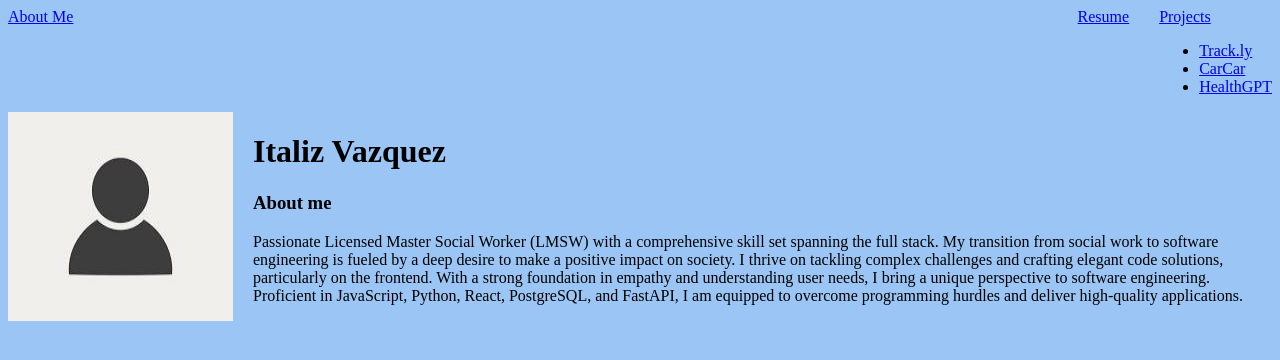
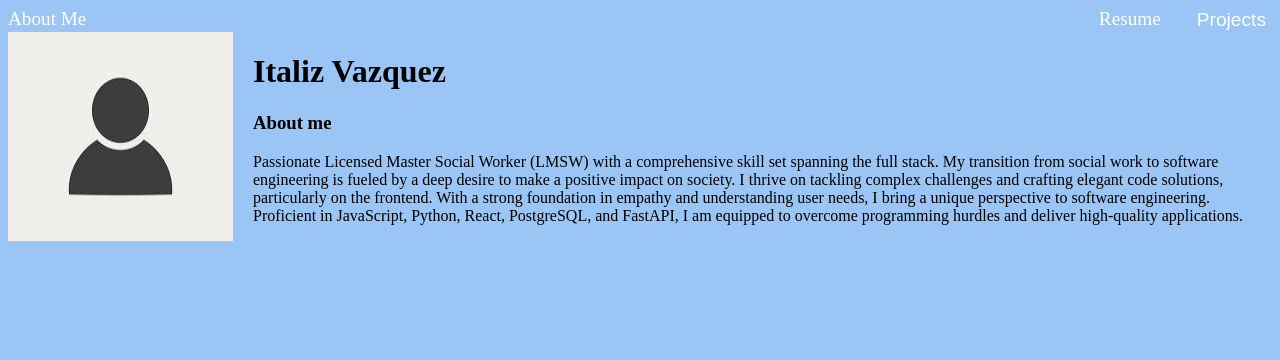
Before and after one commit to Itav8/portfolio, a React (Vite) app: page / in a window 1280 px wide. Shown: the top 360 px of the page. Built offline with nearby package versions, Linux system fonts and the light colour scheme.

Commit message:
Updated navbar with dropdown

```diff
--- a/src/components/Nav.jsx
+++ b/src/components/Nav.jsx
@@ -1,26 +1,29 @@
 import { NavLink } from "react-router-dom";
 
 import "../styles/Nav.css";
+import { useState } from "react";
 
 const Nav = () => {
+  const [showDropdown, setShowDropdown] = useState(false);
+
+  const toggleDropdown = () => {
+    setShowDropdown(!showDropdown);
+  };
+
   return (
     <nav className="navbar">
       <NavLink to="/">About Me</NavLink>
       <div className="navbar-right">
         <NavLink to="/resume">Resume</NavLink>
-        <div>
-          <a href="projects">Projects</a>
-          <ul class="dropdown">
-            <li>
+        <div className="dropdown" onClick={toggleDropdown}>
+          <button className="dropbutton">Projects</button>
+          {showDropdown && (
+            <div className="dropdown-content">
               <NavLink to="/trackly">Track.ly</NavLink>
-            </li>
-            <li>
               <NavLink to="/carcar">CarCar</NavLink>
-            </li>
-            <li>
               <NavLink to="/healthgpt">HealthGPT</NavLink>
-            </li>
-          </ul>
+            </div>
+          )}
         </div>
       </div>
     </nav>
--- a/src/styles/Nav.css
+++ b/src/styles/Nav.css
@@ -7,3 +7,23 @@
   display: flex;
   gap: 30px;
 }
+
+nav ul {
+  list-style-type: none;
+  padding: 0;
+  margin: 0;
+}
+
+nav a {
+  text-decoration: none;
+  font-size: 1.2rem;
+  color: white;
+  display: block;
+  text-align: center;
+}
+
+.dropbutton {
+  border: 0;
+  font-size: 1.2rem;
+  color: white;
+}
```
Also changed, not shown: src/pages/AboutMe.jsx (+2 -2 lines), src/styles/AboutMe.css (line endings or trailing spaces).
